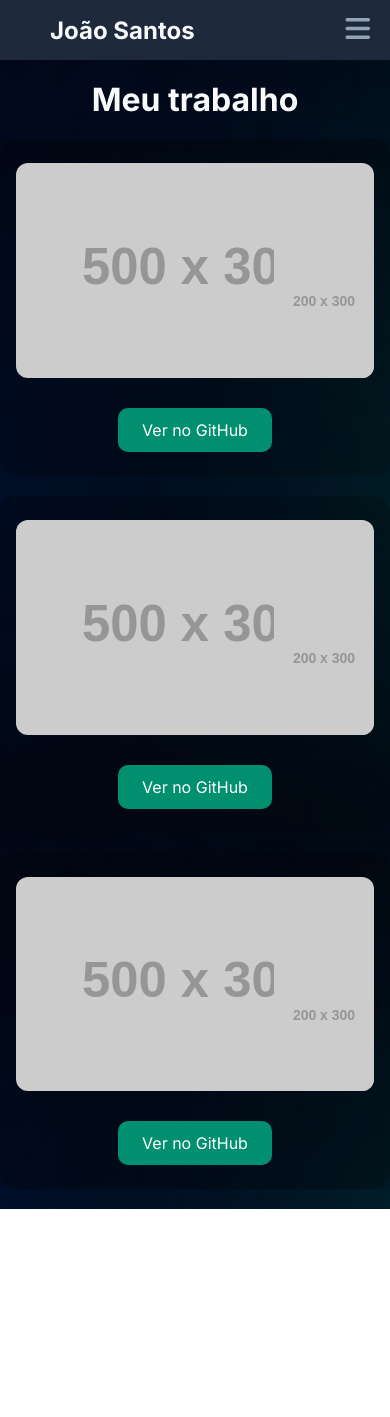
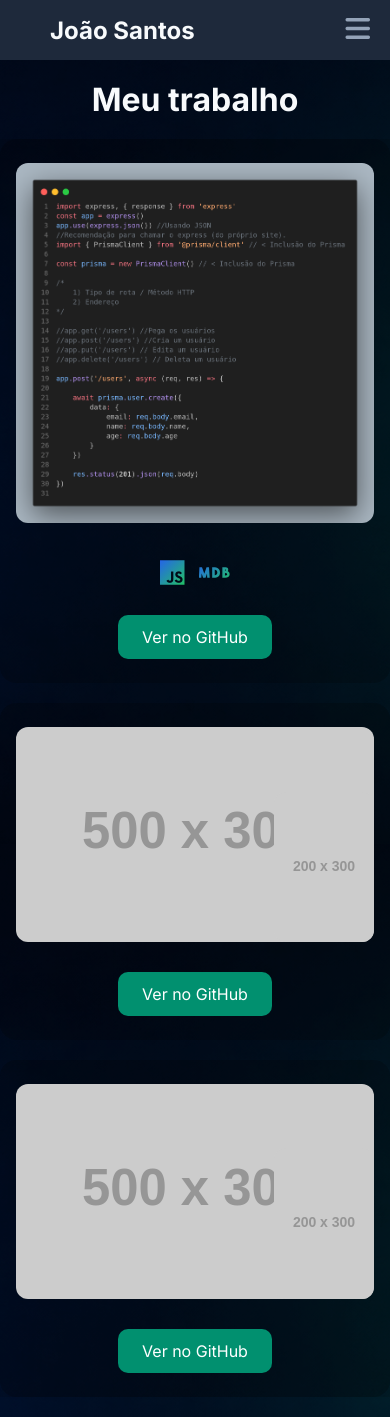
Before and after one commit to JoaoSantosK/portfolio, a React (Vite) app: page /mywork in a window 390 px wide. Before the commit the page ends 1209 px from the top, so only its background shows below. Built offline with nearby package versions, Linux system fonts and the light colour scheme.

Commit message:
Project changes
Melhoria no ProjectCard, gerando maior responsividade. ADição de projeto na página MyWorkMain para demonstração visual de projeto prático.

```diff
--- a/src/pages/MyWork/components/MyWorkMain/MyWorkMain.jsx
+++ b/src/pages/MyWork/components/MyWorkMain/MyWorkMain.jsx
@@ -1,5 +1,7 @@
 import './MyWorkMain.css';
 import ProjectCard from '../ProjectCard/ProjectCard';
+
+import project01DI from '../../../../assets/api-js.png';
 
 const MyWorkMain = () => {
     return(
@@ -7,24 +9,43 @@ const MyWorkMain = () => {
             <h1 className="mywork-title">Meu trabalho</h1>
             <section className="mywork-MP">
                 <ProjectCard
+                    title="API de Login"
+                    description={
+                        <>
+                            <p>
+                                API de login desenvolvida com JavaScript e MongoDB. Recebe método Post, Put, Delete e Get. Desenvolvido para fins de estudo e prática. Utilizando Prisma para gerenciar dados e autenticação via JWT. O projeto inclui funcionalidades como criação de usuário, login, atualização de informações e exclusão de conta.
+                            </p>
+                            <p>Atualizações futuras: Desenvolver front-end para melhor visualização do projeto; Adicionar mais funcionalidades (ex: recuperação de senha, autenticação via redes sociais, etc);</p>
+                            <div className="project-techs">
+                                <i className="fa-brands fa-js"></i>
+                                <i className="fa-brands fa-mdb"></i>
+                            </div>
+                        </>
+                    }
+                    desktopImg={project01DI}
+                    mobileImg={null}
+                    link="https://github.com/JoaoSantosK/api-login"
+                />
+                <ProjectCard
                     title="Project Title"
-                    description="Lorem ipsum dolor sit amet, consectetur adipiscing elit. Sed do eiusmod tempor incididunt ut labore et dolore magna aliqua."
-                    desktopImg="https://placehold.co/500x300"
-                    mobileImg="https://placehold.co/200x300"
+                    description={
+                        <>
+                            <p>Outro projeto pessoal desenvolvido com React e Node.js</p>
+                        </>
+                    }
+                    desktopImg={"https://placehold.co/500x300"}
+                    mobileImg={"https://placehold.co/200x300"}
                     link="https://example.com/project-link"
                 />
                 <ProjectCard
                     title="Project Title"
-                    description="Lorem ipsum dolor sit amet, consectetur adipiscing elit. Sed do eiusmod tempor incididunt ut labore et dolore magna aliqua."
-                    desktopImg="https://placehold.co/500x300"
-                    mobileImg="https://placehold.co/200x300"
-                    link="https://example.com/project-link"
-                />
-                <ProjectCard
-                    title="Project Title"
-                    description="Lorem ipsum dolor sit amet, consectetur adipiscing elit. Sed do eiusmod tempor incididunt ut labore et dolore magna aliqua."
-                    desktopImg="https://placehold.co/500x300"
-                    mobileImg="https://placehold.co/200x300"
+                    description={
+                        <>
+                            <p>Terceiro projeto pessoal desenvolvido com React e Node.js</p>
+                        </>
+                    }
+                    desktopImg={"https://placehold.co/500x300"}
+                    mobileImg={"https://placehold.co/200x300"}
                     link="https://example.com/project-link"
                 />
             </section>
--- a/src/pages/MyWork/components/ProjectCard/ProjectCard.css
+++ b/src/pages/MyWork/components/ProjectCard/ProjectCard.css
@@ -55,6 +55,23 @@ div.project-card .project-info p {
     border-radius: 10px;
 }
 
+/*Project techs*/
+.project-techs {
+    display: flex;
+    gap: 14px;
+    justify-content: center;
+    margin-top: 16px;
+    flex-wrap: wrap;
+}
+
+.project-techs i {
+    font-size: 28px;
+    background: linear-gradient(135deg, #2563eb, #22c55e);
+    background-clip: text;
+    -webkit-background-clip: text;
+    -webkit-text-fill-color: transparent;
+}
+
 @media screen and (max-width: 1098px) {
     div.project-card {
         flex-direction: row;
--- a/src/pages/MyWork/components/ProjectCard/ProjectCard.jsx
+++ b/src/pages/MyWork/components/ProjectCard/ProjectCard.jsx
@@ -1,22 +1,38 @@
 import './ProjectCard.css';
 // TODO: Considerar carrosel para mostrar as imagens dos projetos, ao invés de mostrar as duas imagens (desktop e mobile) fixas; Ajustar estilização do btn "Ver no GitHub"; Adicionar ícone do GitHub ao botão (para ter uma clareza melhor); Adicionar mais informações sobre o projeto (techs usadas, data de criação, etc); Adicionar animação de hover no card (ex: zoom in nas imagens, mudança de cor do fundo, etc) <- Talvez; Testar com imagens reais e visualizar dinamismo da página em si; Gerenciar conteúdo a ser colocado/indexado na página (finalizar o conteúdo, praticamente);
 
-const ProjectCard = ({title, description, desktopImg, mobileImg, link}) => {
-    return(
-            <div className="project-card">
-                <div className="project-images">
-                    <img src={desktopImg} alt={`${title} desktop view`} className="desktop-img" />
-                    <img src={mobileImg} alt={`${title} mobile view`} className="mobile-img" />
-                </div>
+const ProjectCard = ({ title, description, desktopImg, mobileImg, link }) => {
+    return (
+        <div className="project-card">
+            <div className={`project-images ${!mobileImg ? "single-image" : ""}`}>
+                <img
+                    src={desktopImg}
+                    alt={`${title} desktop view`}
+                    className="desktop-img"
+                />
 
-                <div className="project-info">
-                    <h1>{title}</h1>
-                    <p>{description}</p>
-                    <a href={link} target="_blank" rel="noopener noreferrer" className="project-link">Ver no GitHub</a>
-                </div>
+                {mobileImg && (
+                    <img
+                        src={mobileImg}
+                        alt={`${title} mobile view`}
+                        className="mobile-img"
+                    />
+                )}
+            </div>
 
+            <div className="project-info">
+                <h1>{title}</h1>
+                {description}
+                <a
+                    href={link}
+                    target="_blank"
+                    rel="noopener noreferrer"
+                    className="project-link"
+                >
+                    Ver no GitHub
+                </a>
             </div>
-    )
-}
-
+        </div>
+    );
+};
 export default ProjectCard;
```
Also changed, not shown: src/assets/api-js.png (added).
